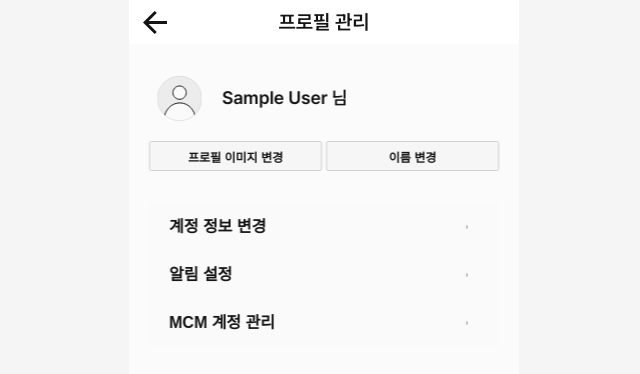
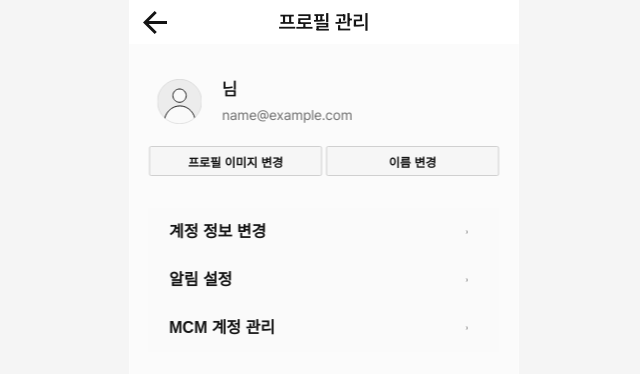
Before and after one commit to likelion-YAHO/frontend, a React (Vite) app: page /profile in a window 1280 px wide. Shown: the top 374 px of the page, without its empty margins (316-956 px from the left). Built offline with nearby package versions, Linux system fonts and the light colour scheme; no server answers; sample sign-in values are in the browser's storage.

Commit message:
:sparkles: Feat: 사용자 정보 api 연결

```diff
--- a/src/common/header/SideMenu.jsx
+++ b/src/common/header/SideMenu.jsx
@@ -179,9 +179,9 @@ export default function SideMenu({ user, onClose, onNavigate, onLogoutClick }) {
             <ProfileIcon src={profileIcon} alt="프로필" />
 
             <UserText>
-              <UserName>{user?.name} 님</UserName>
+              <UserName>{user?.nickname} 님</UserName>
 
-              <UserId>{user?.loginId}</UserId>
+              <UserId>{user?.email}</UserId>
             </UserText>
 
             <LogoutButton type="button" onClick={onLogoutClick}>
--- a/src/pages/ProfilePage.jsx
+++ b/src/pages/ProfilePage.jsx
@@ -132,9 +132,9 @@ export default function ProfilePage() {
           <ProfileIcon src={profileIcon} alt="프로필" />
 
           <UserText>
-            <UserName>{user?.name} 님</UserName>
+            <UserName>{user?.nickname} 님</UserName>
 
-            <UserId>{user?.loginId}</UserId>
+            <UserId>{user?.email}</UserId>
           </UserText>
         </UserInfo>
 
```
